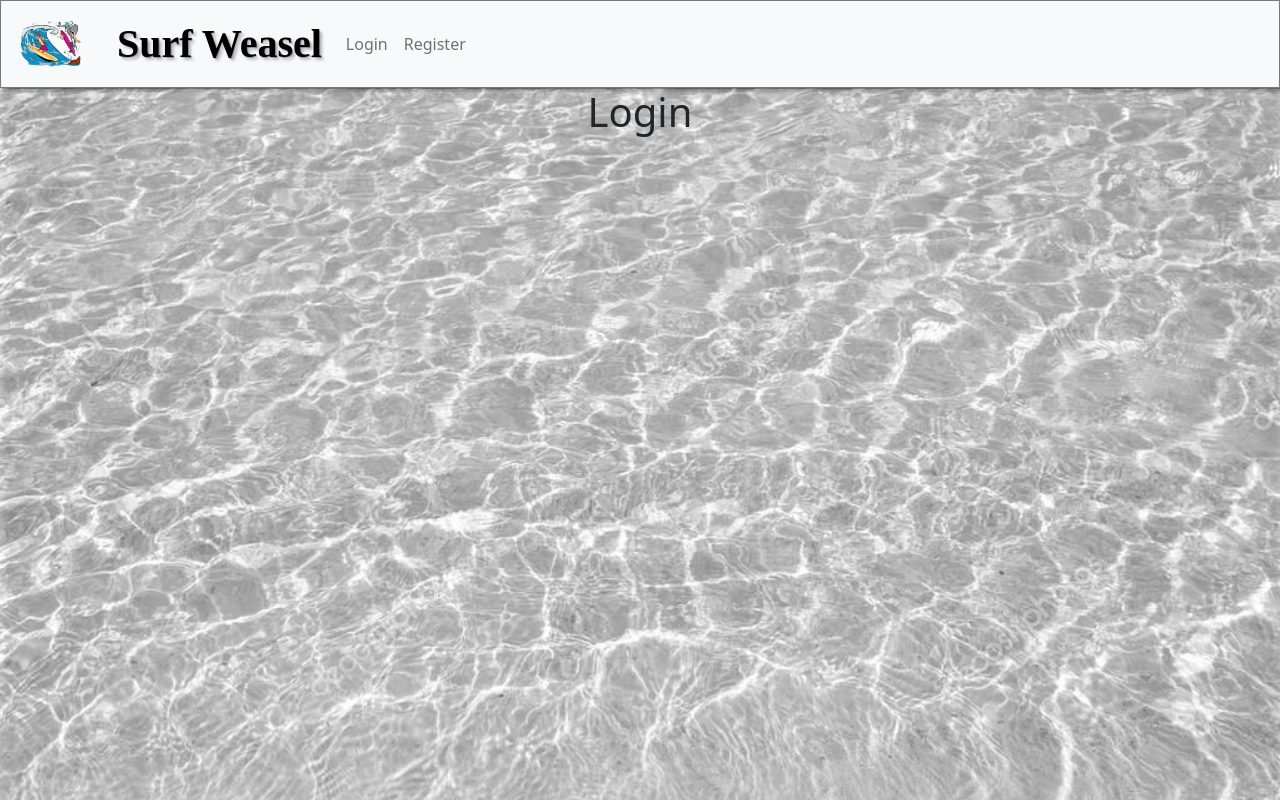
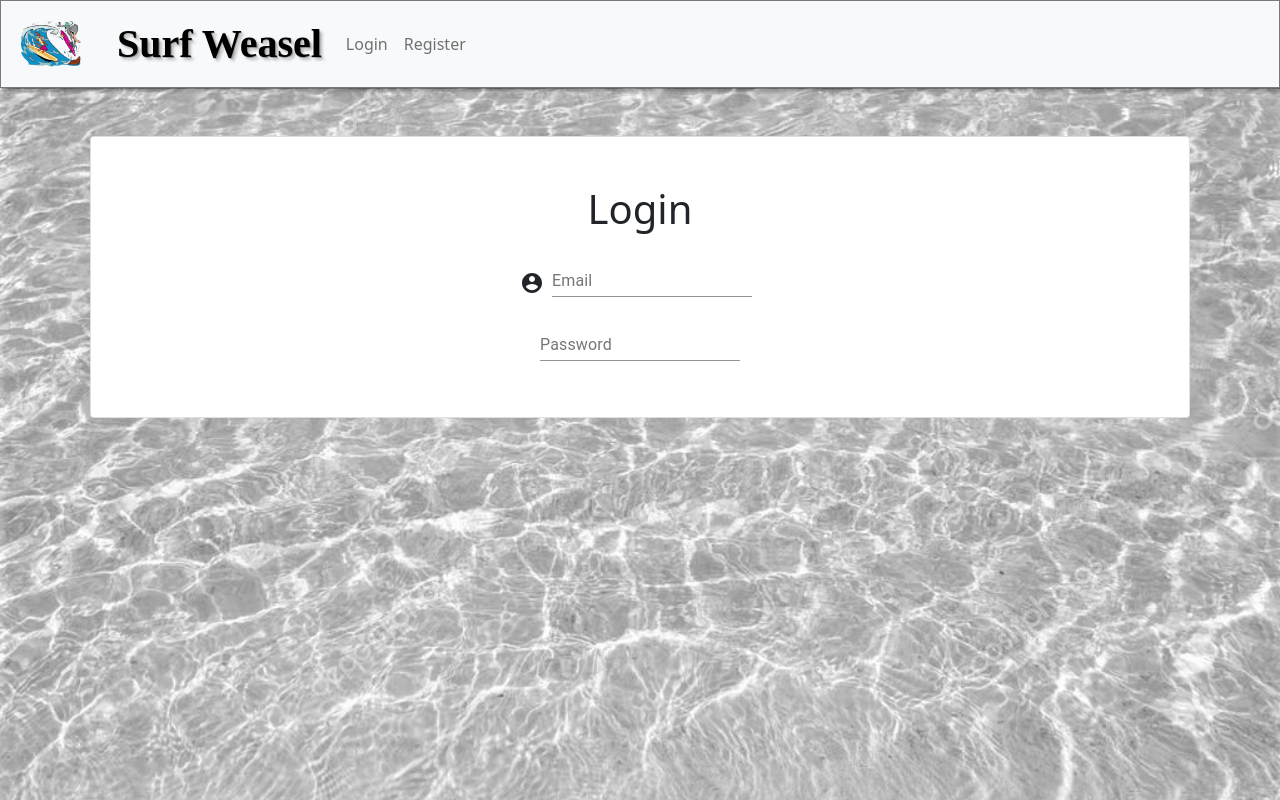
Before and after one commit to mdu830/react-surf-weasel, a React (Create React App) app in the folder client/: page / in a window 1280 px wide. Both pictures are taken after a click on the link "Login". Built offline with nearby package versions, Linux system fonts and the light colour scheme.

Commit message:
added more background styling, started on loginPage(conventing to material-ui modal popup)

```diff
--- a/client/src/assets/style.css
+++ b/client/src/assets/style.css
@@ -2,6 +2,7 @@ body {
   background-image: url(../assets/images/background.jpg);
   background-repeat: no-repeat;
   background-size: cover;
+  background-attachment: fixed;
 }
 
 /* Header */
@@ -132,6 +133,12 @@ body {
   3px 3px 3px rgba(0,0,0,.25);
 }
 
+/* Login Page */
+
+.accountCircle {
+  margin-top: 30px;
+}
+
 /*  Footer */
 
 .footer {
--- a/client/src/pages/loginPage.js
+++ b/client/src/pages/loginPage.js
@@ -1,14 +1,49 @@
 import React from 'react';
 import Header from '../components/header';
+import {
+    Container,
+    Card
+} from 'reactstrap';
+import { TextField, Grid, } from '@material-ui/core';
+import { makeStyles } from '@material-ui/core/styles';
+import AccountCircle from '@material-ui/icons/AccountCircle';
+
+
+const useStyles = makeStyles((theme) => ({
+    root: {
+        '& .MuiTextField-root': {
+            margin: theme.spacing(1),
+            width: 200,
+        },
+    },
+}));
 
 const LoginPage = () => {
 
-    return(
+    const classes = useStyles();
+
+    return (
         <>
-        <div className="page">
-            <Header />
-            <h1>Login</h1>
-        </div>
+
+            <div className="page">
+                <Header />
+                <Container className="mt-5">
+                    <Card className="m-2 pt-5 pb-5">
+                        <form className={classes.root} noValidate autoComplete="off">
+                            <div>
+                                <h1>Login</h1>
+                            </div>
+                            <div>
+                                <AccountCircle className="accountCircle"/>
+                                <TextField id="" label="Email" />
+                            </div>
+                            <div>
+                                <TextField id="" type="password" label="Password" defaultValue="" />
+                            </div>
+                        </form>
+                    </Card>
+                </Container>
+            </div>
         </>
     )
 }
```
